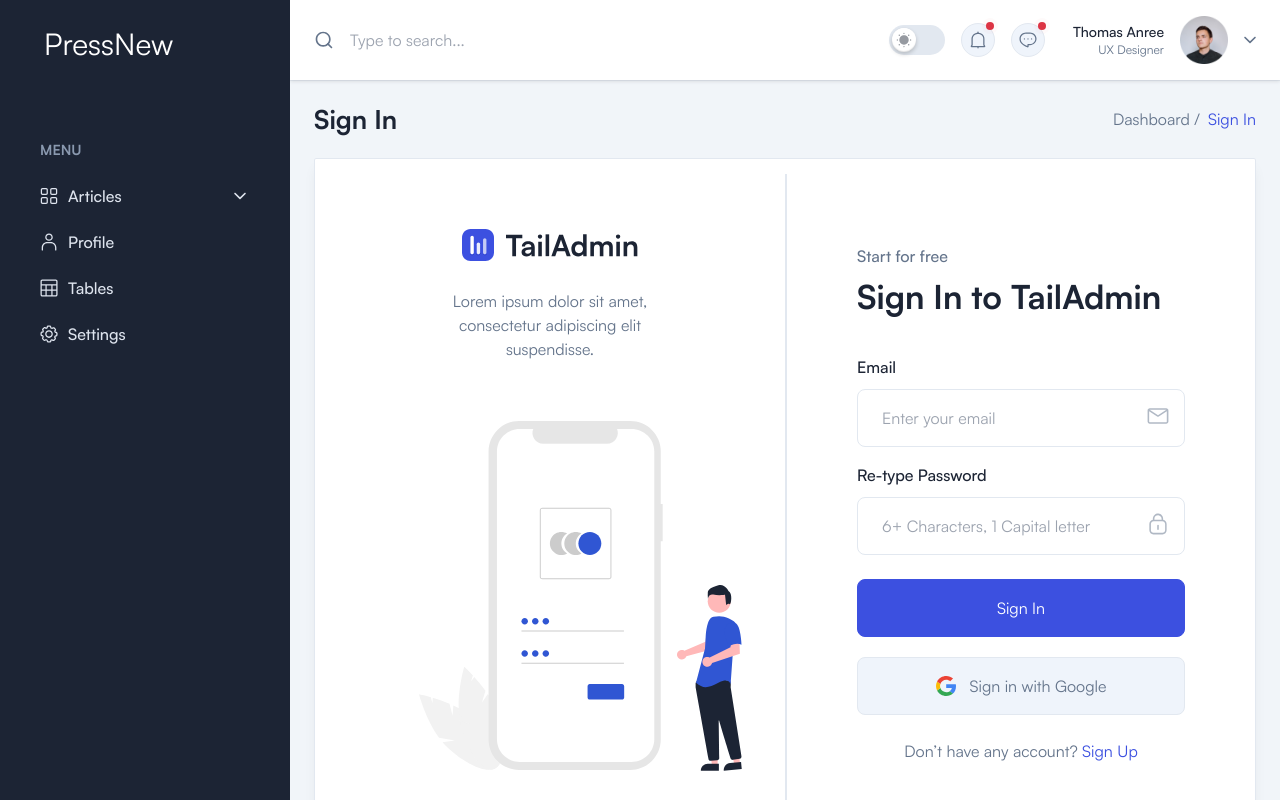
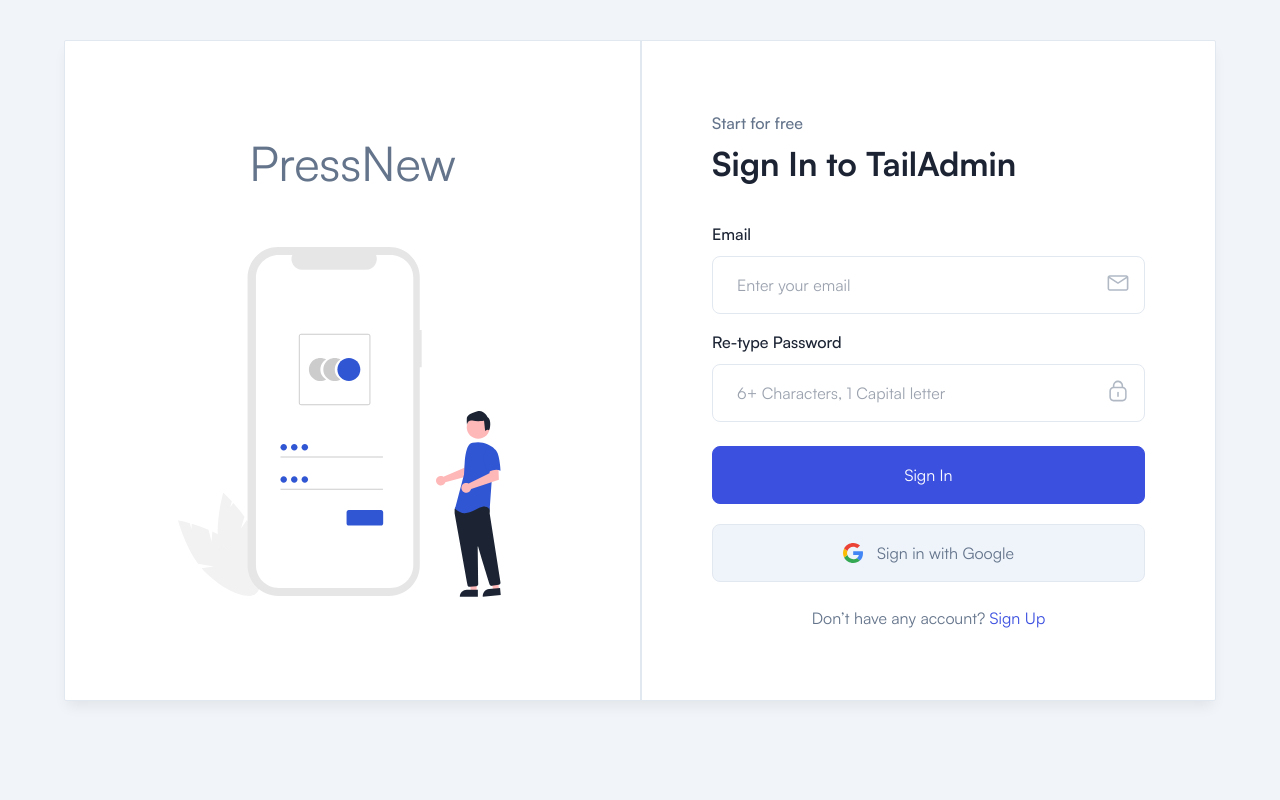
Before and after one commit to soumiya59/competition_ocp, a React (Vite) app: page /auth/signin in a window 1280 px wide. Built offline with nearby package versions, Linux system fonts and the light colour scheme.

Commit message:
updated slice o edit

```diff
--- a/src/App.tsx
+++ b/src/App.tsx
@@ -1,12 +1,12 @@
 import { useEffect, useState } from 'react';
 import { Route, Routes } from 'react-router-dom';
 
+import SignUp from './pages/Authentication/SignUp';
 import SignIn from './pages/Authentication/SignIn';
-import SignUp from './pages/Authentication/SignUp';
 import Chart from './pages/Chart';
 import AddArticle from './pages/Dashboard/AddArticle';
 import EditArticle from './pages/Dashboard/EditArticle';
-import ArticleList from './pages/Dashboard/ArticleList';
+import ArticleList from './pages/Dashboard/ArticleList.tsx';
 import FormElements from './pages/Form/FormElements';
 import FormLayout from './pages/Form/FormLayout';
 import Profile from './pages/Profile';
@@ -40,6 +40,8 @@
         <Route path="/articleList" element={<ArticleList />} />
         <Route path="/editArticle/:code" element={<EditArticle />} />
         <Route path="/addArticle" element={<AddArticle />} />
+        <Route path="/logout" element={<SignIn />} />
+        <Route path="/signup" element={<SignUp />} />
         <Route path="/profile" element={<Profile />} />
         <Route path="/forms/form-elements" element={<FormElements />} />
         <Route path="/forms/form-layout" element={<FormLayout />} />
--- a/src/components/DropdownUser.tsx
+++ b/src/components/DropdownUser.tsx
@@ -1,5 +1,5 @@
 import { useEffect, useRef, useState } from 'react';
-import { Link } from 'react-router-dom';
+import { Link, useNavigate } from 'react-router-dom';
 
 import UserOne from '../images/user/user-01.png';
 
@@ -8,6 +8,7 @@
 
   const trigger = useRef<any>(null);
   const dropdown = useRef<any>(null);
+  const navigate = useNavigate()
 
   // close on click outside
   useEffect(() => {
@@ -155,7 +156,10 @@
             </Link>
           </li>
         </ul>
-        <button className="flex items-center gap-3.5 py-4 px-6 text-sm font-medium duration-300 ease-in-out hover:text-primary lg:text-base">
+        <button
+        className="flex items-center gap-3.5 py-4 px-6 text-sm font-medium duration-300 ease-in-out hover:text-primary lg:text-base"
+        onClick={()=>{navigate('/logout')}}
+        >
           <svg
             className="fill-current"
             width="22"
--- a/src/components/Sidebar.tsx
+++ b/src/components/Sidebar.tsx
@@ -65,7 +65,6 @@
       {/* <!-- SIDEBAR HEADER --> */}
       <div className="flex items-center justify-between gap-2 px-6 py-5.5 lg:py-6.5">
         <NavLink to="/" className='text-3xl text-white flex mr-auto pl-5 '>
-          {/* <img src={Logo} alt="Logo" /> */}
           PressNew
         </NavLink>
 
--- a/src/pages/Authentication/SignIn.tsx
+++ b/src/pages/Authentication/SignIn.tsx
@@ -1,26 +1,16 @@
 import { Link } from 'react-router-dom';
-import Breadcrumb from '../../components/Breadcrumb';
-import LogoDark from '../../images/logo/logo-dark.svg';
-import Logo from '../../images/logo/logo.svg';
-import DefaultLayout from '../../layout/DefaultLayout';
 
 const SignIn = () => {
   return (
-    <DefaultLayout>
-      <Breadcrumb pageName="Sign In" />
-      <div className="rounded-sm border border-stroke bg-white shadow-default dark:border-strokedark dark:bg-boxdark">
+    <>
+      <div className="rounded-sm border border-stroke bg-white shadow-default dark:border-strokedark dark:bg-boxdark mx-16 mt-10">
         <div className="flex flex-wrap items-center">
           <div className="hidden w-full xl:block xl:w-1/2">
             <div className="py-17.5 px-26 text-center">
-              <Link className="mb-5.5 inline-block" to="/">
-                <img className="hidden dark:block" src={Logo} alt="Logo" />
-                <img className="dark:hidden" src={LogoDark} alt="Logo" />
+              <Link  className='text-5xl flex justify-center 'to="/">
+                PressNew
               </Link>
 
-              <p className="2xl:px-20">
-                Lorem ipsum dolor sit amet, consectetur adipiscing elit
-                suspendisse.
-              </p>
 
               <span className="mt-15 inline-block">
                 <svg
@@ -279,7 +269,7 @@
           </div>
         </div>
       </div>
-    </DefaultLayout>
+    </>
   );
 };
 
--- a/src/pages/Authentication/SignUp.tsx
+++ b/src/pages/Authentication/SignUp.tsx
@@ -1,26 +1,16 @@
 import { Link } from 'react-router-dom';
-import Breadcrumb from '../../components/Breadcrumb';
 import LogoDark from '../../images/logo/logo-dark.svg';
-import Logo from '../../images/logo/logo.svg';
-import DefaultLayout from '../../layout/DefaultLayout';
 
 const SignUp = () => {
   return (
-    <DefaultLayout>
-      <Breadcrumb pageName="Sign Up" />
-
-      <div className="rounded-sm border border-stroke bg-white shadow-default dark:border-strokedark dark:bg-boxdark">
+    <>
+      <div className="rounded-sm border border-stroke bg-white shadow-default dark:border-strokedark dark:bg-boxdark mx-16 mt-10">
         <div className="flex flex-wrap items-center">
           <div className="hidden w-full xl:block xl:w-1/2">
             <div className="py-17.5 px-26 text-center">
-              <Link className="mb-5.5 inline-block" to="/">
-                <img className="hidden dark:block" src={Logo} alt="Logo" />
-                <img className="dark:hidden" src={LogoDark} alt="Logo" />
+              <Link  className='text-5xl flex justify-center 'to="/">
+                PressNew
               </Link>
-              <p className="2xl:px-20">
-                Lorem ipsum dolor sit amet, consectetur adipiscing elit
-                suspendisse.
-              </p>
 
               <span className="mt-15 inline-block">
                 <svg
@@ -349,7 +339,7 @@
           </div>
         </div>
       </div>
-    </DefaultLayout>
+    </>
   );
 };
 
--- a/src/pages/Dashboard/EditArticle.tsx
+++ b/src/pages/Dashboard/EditArticle.tsx
@@ -2,10 +2,11 @@
 import { useDispatch} from 'react-redux'
 import {update_article} from '../../slices/articleSlice.js'
 import DefaultLayout from '../../layout/DefaultLayout.js';
-import { useParams } from 'react-router-dom';
+import { useNavigate, useParams } from 'react-router-dom';
 
 const AddArticle = () => {
   const code:any = useParams();
+  const navigate = useNavigate();
 
   const dispatch=useDispatch()
   const [dataInput,setDataInput]=useState({})
@@ -85,6 +86,7 @@
                     onChange={handleChange}
                     name="theme"
                     className="relative z-20 w-full appearance-none rounded border border-stroke bg-transparent py-3 px-5 outline-none transition focus:border-primary active:border-primary dark:border-form-strokedark dark:bg-form-input dark:focus:border-primary">
+                      <option value=""></option>
                       <option value="culture">Culture</option>
                       <option value="sport">Sport</option>
                       <option value="politique">Politique</option>
@@ -114,7 +116,12 @@
 
                 <button
                  className="flex w-full justify-center rounded bg-primary p-3 font-medium text-gray"
-                  onClick={()=>dispatch(update_article({dataInput,code}))}
+                  onClick={
+                    ()=>{
+                      dispatch(update_article({dataInput,code}))
+                      navigate('/articleList')
+                    }
+                  }
                  >
                   Enregister
                 </button>
--- a/src/slices/articleSlice.tsx
+++ b/src/slices/articleSlice.tsx
@@ -18,18 +18,11 @@
         state.splice(action.payload,1)
     },
     update_article:(state,action)=>{
-        const {titre,redacteur,journal,corps,theme} = action.payload.dataInput;
-        const existingUser:any = state.find((article) => article.code === action.payload.code);
-        if (existingUser) {
-            existingUser.info.titre = titre;
-            existingUser.info.redacteur = redacteur;
-            existingUser.info.journal = journal;
-            existingUser.info.corps = corps;
-            existingUser.info.theme = theme;
-        }
-        // let updatedArticle:any = {id:nanoid(), info: {...action.payload.dataInput}}
-        // state.splice(action.payload.index,1)
-        // state.push(updatedArticle)
+        let updatedArticle:any = {code:nanoid(), info: {...action.payload.dataInput}}
+        state.splice(action.payload.index,1)
+        state.push(updatedArticle)
+        console.log("🚀 ~ file: articleSlice.tsx:33 ~ updatedArticle:", updatedArticle)
+        console.log('updated')
     }
    }
 })
```
